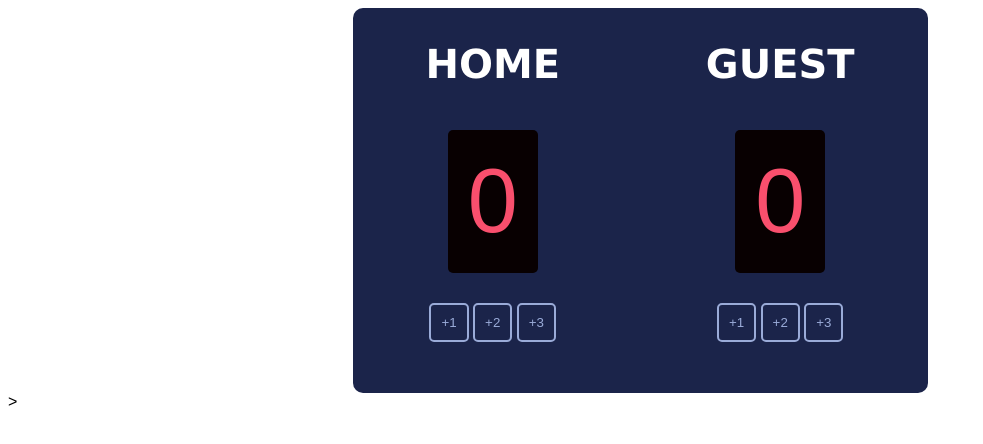
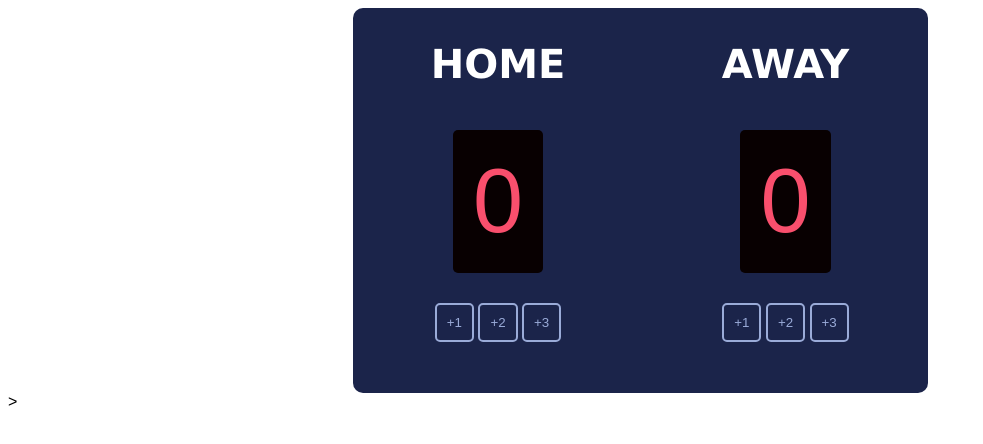
Before and after one commit to wemadeathing/scoreboard, a plain HTML site: page index.html in a window 1280 px wide. Shown: the whole page, without its empty margins (0-983 px from the left). Drawn offline with Linux system fonts and the light colour scheme; a web font is replaced by a local one.

Commit message:
update guest to away

```diff
--- a/index.html
+++ b/index.html
@@ -16,7 +16,7 @@
                 </div>
             </div>
             <div class="counter">
-                <h2>GUEST</h2>
+                <h2>AWAY</h2>
                 <span class="display" id="guest-score">0</span>
                 <div class="btn-container">
                     <button class="btn" onclick="gaddOne()">+1</button>
```
